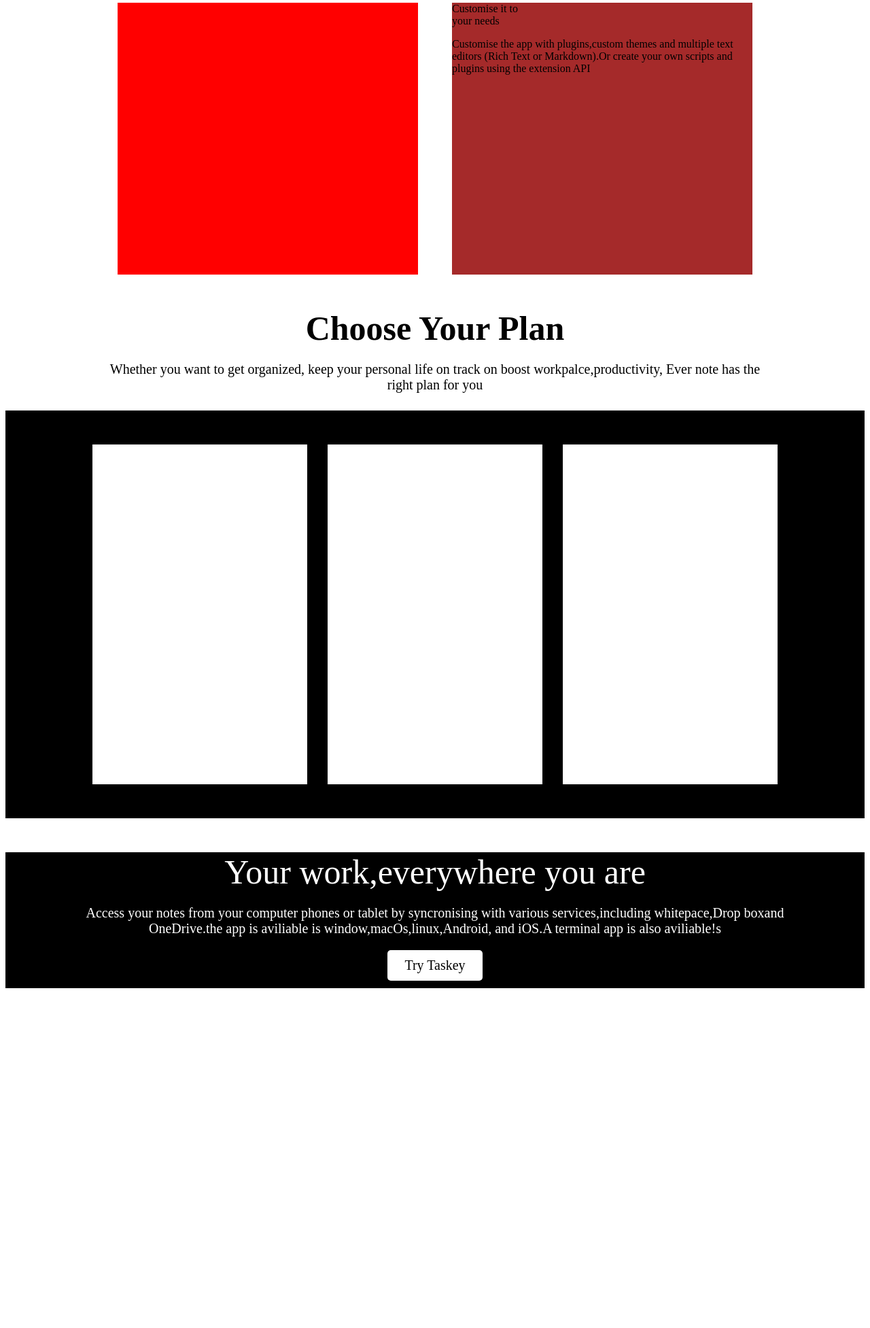
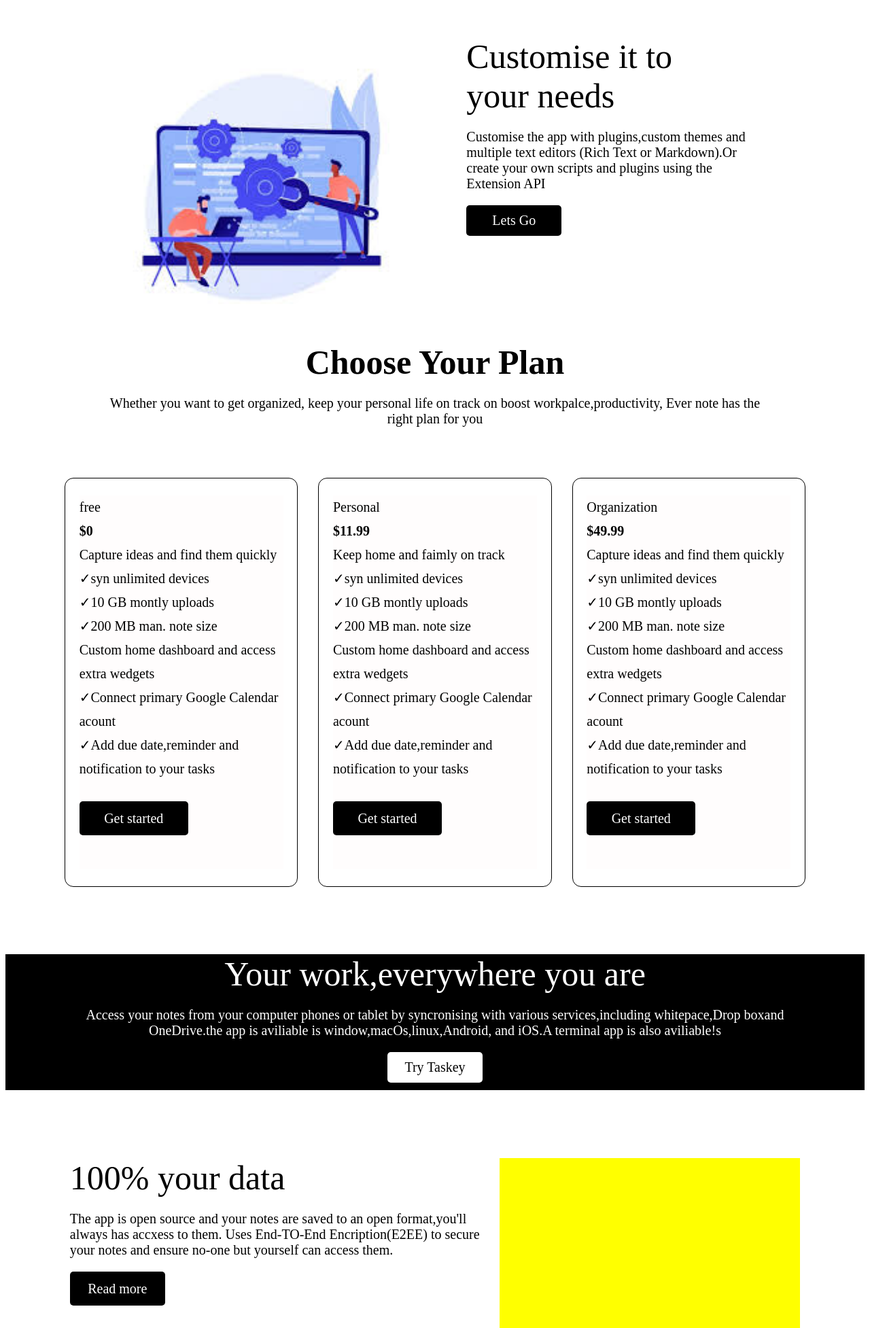
Before and after one commit to Muhammad751sheharyar/Whitepace-landing-page, a plain HTML site: page index.html in a window 1280 px wide. Shown: the part 2054-4008 px from the top of the page at 68% size. Before the commit the page ends 3516 px from the top, so only its background shows below. Drawn offline with Linux system fonts and the light colour scheme.

Commit message:
use html css

```diff
--- a/index.html
+++ b/index.html
@@ -78,11 +78,13 @@
 
 <!-- customize it to your needs -->
  <div class="Customize">
-    <div class="Customizeimage"></div>
+    <div class="Customizeimage">
+        <!-- <img src="./imges/download.jpeg" alt="" height="400px" width="500px"> -->
+    </div>
     <div class="Customizetext">
         <span class="Customizeheading">Customise it to <br>your needs</span>
-        <p> Customise the app with plugins,custom themes and multiple text editors (Rich Text or Markdown).Or create your own scripts and plugins using the extension API</p>
-        <div class="Customizebotton"></div>
+        <p> Customise the app with plugins,custom themes and multiple text editors (Rich Text or Markdown).Or create your own scripts and plugins using the Extension API</p>
+        <div class="Customizebotton">Lets Go</div>
     </div>
  </div>
 
@@ -96,9 +98,20 @@
 
  </div>
  <div class="Cards">
-    <div class="card c1"></div>
-    <div class=" card c2"></div>
-    <div class=" card c3"></div>
+    <div class="card c1"><div class="cardintext"> free <br>
+    <b>$0</b><br>Capture ideas and find them quickly <br>&#10003;syn unlimited devices <br>&#10003;10 GB montly uploads<br>&#10003;200 MB man. note size <br>Custom home dashboard and access extra wedgets <br>&#10003;Connect primary Google Calendar acount <br>&#10003;Add due date,reminder and notification to your tasks
+    <div class="cardbotton">Get started</div>
+</div></div>
+    <div class=" card c2"><div class="cardintext">
+        Personal <br>
+        <b>$11.99</b><br>Keep home and faimly on track <br>&#10003;syn unlimited devices <br>&#10003;10 GB montly uploads<br>&#10003;200 MB man. note size <br>Custom home dashboard and access extra wedgets <br>&#10003;Connect primary Google Calendar acount <br>&#10003;Add due date,reminder and notification to your tasks
+        <div class="cardbotton">Get started</div>
+    </div></div>
+    <div class=" card c3"><div class="cardintext">
+        Organization<br>
+        <b>$49.99</b><br>Capture ideas and find them quickly <br>&#10003;syn unlimited devices <br>&#10003;10 GB montly uploads<br>&#10003;200 MB man. note size <br>Custom home dashboard and access extra wedgets <br>&#10003;Connect primary Google Calendar acount <br>&#10003;Add due date,reminder and notification to your tasks
+        <div class="cardbotton">Get started</div>
+    </div></div>
  </div>
 
 
@@ -110,8 +123,27 @@
     <div class="Yourbotton">Try Taskey</div>
 </div>
 
+<!-- 100% your data -->
+<div class="data">
+    <div class="datatext">
+        <span class="dataheading">100% your data</span>
+        <p>The app is open source and your notes are saved to an open format,you'll always has accxess to them. Uses End-TO-End Encription(E2EE) to secure your notes and ensure no-one but yourself can access them. </p>
+        <div class="databotton">Read more</div>
+    </div>
+    <div class="dataimage"></div>
+</div>
 
 
+
+<!-- Our sponsors -->
+ <div class="sponcerheading">Our sponsers</div>
+ <div class="sponcers">
+    <div class="icon i1"><img src="./imges/download (2).png" alt="" height="100px" width="100px"></div>
+    <div class="icon i2"><img src="./imges/download.png" alt="" height="100px" width="180px"></div>
+    <div class=" icon i3"><img src="./imges/images.png" alt="" height="100px" width="180px"></div>
+    <div class=" icon i4"><img src="./imges/download (1).png" alt="" height="100px" width="180px"></div>
+
+ </div>
     </div>
 </body>
 </html>
--- a/style.css
+++ b/style.css
@@ -183,6 +183,7 @@ ul{
 
 /* Extension */
 .Extension{
+    margin-top: 50px;
     align-items: center;
     justify-content: center;
     display: flex;
@@ -193,8 +194,8 @@ ul{
 }
 .Extensiontext{
     font-size: 20px;
-    height: 400px;
-    width: 35%;
+    height: 250px;
+    width: 45%;
     background-color: rgb(255, 255, 255);
 }
 .Extensionheading{
@@ -204,10 +205,11 @@ ul{
 .Extensionbotton{
     text-align: center;
     align-content: center;
-    height: 50px;
-    width: 120px;
+    height: 45px;
+    width: 140px;
     background-color: black;
     color: white;
+    border-radius: 5px;
 }
 .Extensionimage{
     background-image: url();
@@ -222,17 +224,32 @@ ul{
     height: 500px;
     width: 100%;
     background-color: white;
-    gap: 50px;
+    gap: 80px;
+    font-size: 20px;
 }
 .Customizeimage{
+    background-image: url(./imges/download.jpeg);
+    background-size: cover;
     height: 400px;
     width: 35%;
     background-color: red;
 }
 .Customizetext{
     height: 400px;
-    width: 35%;
-    background-color: brown;
+    width: 34%;
+    /* background-color: brown; */
+}
+.Customizeheading{
+    font-size: 50px;
+}
+.Customizebotton{
+    border-radius: 5px;
+    color: white;
+    text-align: center;
+    align-content: center;
+    height: 45px;
+    width: 140px;
+    background-color: black;
 }
 
 
@@ -258,17 +275,37 @@ ul{
     align-items: center;
     justify-content: center;
     display: flex;
-    height: 600px;
+    height: 700px;
     width: 100%;
-    background-color: black;
+    background-color: rgb(255, 255, 255);
     gap: 30px;
 }
 .card{
-    height: 500px;
-    width: 25%;
+    border: 1px solid black ;
+    border-radius: 13px;
+    align-content: center;
+    justify-items: center;
+    line-height: 35px;
+    font-size: 20px;
+    height: 600px;
+    width: 27%;
     background-color: white;
 }
-
+.cardintext{
+    height: 550px;
+    width: 300px;
+    background-color: rgb(255, 253, 253);
+}
+.cardbotton{
+    margin-top: 30px;
+    border-radius: 5px;
+    text-align: center;
+    align-content: center;
+    height: 50px;
+    width: 160px;
+    background-color: black;
+    color: white;
+}
 
 
 /* your work */
@@ -294,6 +331,78 @@ ul{
     background-color: rgb(255, 255, 255);
     color: black;
 }
+
+
+
+
+/* data */
+.data{
+    margin-top: 50px;
+    display: flex;
+    justify-content: center;
+    align-items: center;
+    height: 400px;
+    width: 100%;
+    background-color: rgb(255, 255, 255);
+}
+.datatext{
+    font-size: 20px;
+    color: rgb(0, 0, 0);
+    height: 300px;
+    width: 50%;
+    background-color: rgb(255, 255, 255);
+
+}
+.dataheading{
+    font-size: 50px;
+}
+.databotton{
+    text-align: center;
+    align-content:center ;
+    height: 50px;
+    width: 140px;
+    border-radius: 5px;
+    background-color: black;
+    color: white;
+}
+.dataimage{
+    height: 300px;
+    width: 35%;
+    border: 1px;
+    background-color: yellow;
+}
+
+
+
+
+
+
+/* sponcers */
+.sponcerheading{
+    margin-top: 100px;
+    height: 50px;
+    width: 100%;
+    background-color: white;
+    color: black;
+    text-align: center;
+    font-size: 50px;
+}
+.sponcers{
+    margin-top: 50px;
+    align-items: center;
+    justify-content: space-around;
+    display: flex;
+    height: 150px;
+    width: 100%;
+    background-color: rgb(255, 255, 255);
+}
+.icon{
+    /* margin-top: 12px; */
+    height: 80px;
+    width: 7%;
+    background-color: rgb(0, 0, 0);
+
+}
 @media  screen and (max-600px)and(min-300){
 
     .hero{
```
Also changed, not shown: imges/5fa55c83fcc1d8e4d68afb8dfc97ef07.jpg (added), imges/custom-style-script-website-optimization-coding-software-development-female-programmer-cartoon-character-working-adding-javascript-css-code_335657-2370.avif (added), imges/download (1).png (added), imges/download (2).png (added), imges/download.jpeg (added), imges/download.png (added), imges/images.png (added), imges/web-design-ui-ux-software-development_773186-634.avif (added).
